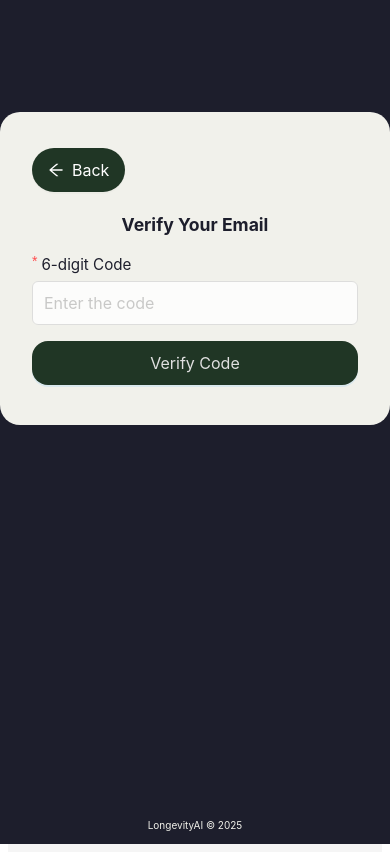
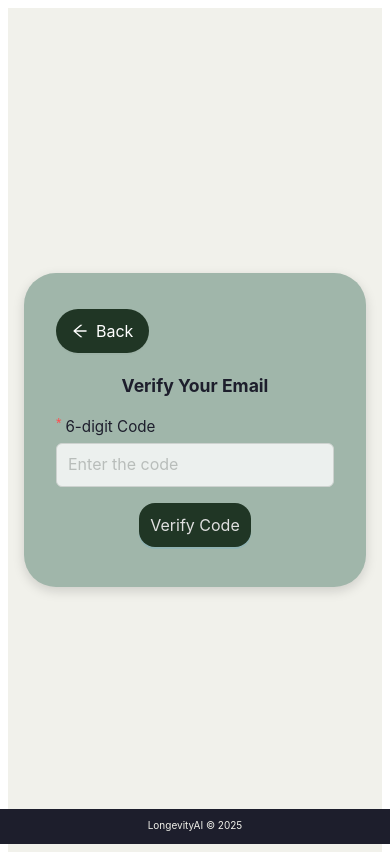
Before and after one commit to violetyousif/Methuselah, a Next.js app: page /verifyCode in a window 390 px wide. Built offline with nearby package versions, Linux system fonts and the light colour scheme.

Commit message:
Refactor VerifyCodePage styling for consistency with other auth pages, enhancing mobile responsiveness and design patterns.

```diff
--- a/src/pages/verifyCode.tsx
+++ b/src/pages/verifyCode.tsx
@@ -1,4 +1,5 @@
 // Syed Rabbey, 07/04/2025, Page to verify code sent to user's email for password reset. Appears after user submits email for reset code.
+// Mohammad Hoque, 07/06/2025, Updated styling to match other auth pages - fixed background colors, centering, mobile responsiveness, and consistent design patterns.
 import React, { useState, useEffect } from 'react';
 import { Form, Input, Button, Typography } from 'antd';
 import { useRouter } from 'next/router';
@@ -13,6 +14,11 @@ export default function VerifyCodePage() {
   const [code, setCode] = useState('');
   const [error, setError] = useState('');
   const token = typeof window !== 'undefined' ? localStorage.getItem('resetToken') : null;
+
+  // Force light mode for verify code page since user hasn't logged in yet
+  useEffect(() => {
+    document.body.dataset.theme = 'default';
+  }, []);
 
   const handleSubmit = async (e: React.FormEvent) => {
     e.preventDefault();
@@ -35,10 +41,10 @@ export default function VerifyCodePage() {
   };
 
   return (
-    <div style={styles.page}>
-      <div style={styles.card}>
+    <div style={styles.page} className="verify-code-page">
+      <div style={styles.card} className="verify-code-card mobile-card-shadow">
         <Link href="/login">
-          <Button icon={<ArrowLeftOutlined />} style={styles.backButton}>
+          <Button icon={<ArrowLeftOutlined />} style={styles.backButton} className="back-button-mobile">
             Back
           </Button>
         </Link>
@@ -61,12 +67,12 @@ export default function VerifyCodePage() {
 
           {error && <Text type="danger" style={{ color: 'red' }}>{error}</Text>}
 
-          <Form.Item>
+          <Form.Item style={styles.submitContainer}>
             <Button
               type="primary"
               htmlType="submit"
-              block
               style={styles.submitButton}
+              className="verify-code-submit-button"
             >
               Verify Code
             </Button>
@@ -79,26 +85,20 @@ export default function VerifyCodePage() {
 
 const styles = {
   page: {
-    backgroundColor: '#1D1E2C',
-    display: 'block',
-    position: 'absolute' as const,
+    backgroundColor: '#F1F1EB', // Changed to match other pages
     minHeight: '100vh',
-    left: 0,
-    top: 0,
-    right: 0,
-    bottom: 0,
-    height: '100%',
-    width: '100%',
-    marginLeft: 'auto',
-    marginRight: 'auto',
-    padding: '6rem 0',
+    display: 'flex',
+    justifyContent: 'center',
+    alignItems: 'center',
+    padding: '2rem 1rem', // Added horizontal padding for better mobile experience
   },
   card: {
     maxWidth: 400,
-    margin: '1rem auto',
+    width: '100%',
     padding: '2rem',
-    backgroundColor: '#F1F1EB',
-    borderRadius: '20px',
+    backgroundColor: '#A0B6AA', // Changed to match other pages
+    borderRadius: '2rem', // Changed to match other pages
+    boxShadow: '0 8px 32px rgba(0,0,0,0.15), 0 4px 16px rgba(32,54,37,0.1)', // Added consistent box shadow
     paddingBottom: '24px',
   },
   backButton: {
@@ -131,9 +131,12 @@ const styles = {
     opacity: 0.8,
     color: '#1D1E2C',
   },
+  submitContainer: {
+    textAlign: 'center' as const
+  },
   submitButton: {
     marginTop: '8px',
-    width: '100%',
+    width: '40%', // Changed to match register page width
     backgroundColor: '#203625',
     color: '#e0e0e0',
     borderRadius: '1rem'
```
